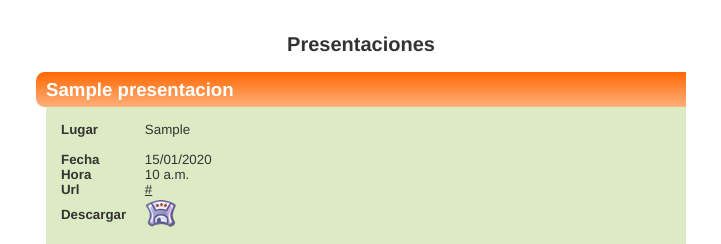
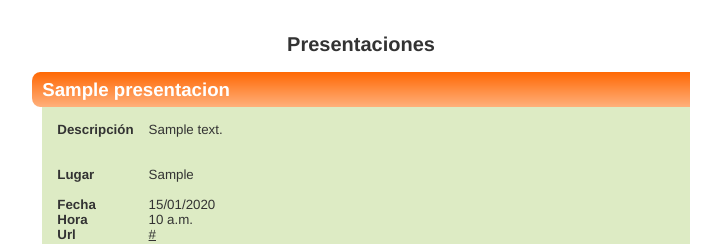
Before and after one commit to Conectivo/sofi, a Django app: template sofi/templates/detalle/detalle.html in a window 1280 px wide. Shown: the part 448-692 px from the top of the page, without its empty margins (279-1000 px from the left). Run offline with Django 3.2, Linux system fonts and the light colour scheme; the template is opened without the code that fills it: values that come from a table or form of the project are taken from there, others are empty; tables that the repository leaves empty hold one stand-in row (values such as "Sample post"); parts of the project's set-up code (start-up, migrations or seed data) failed here and were passed over; some libraries are stand-ins or nearby versions.

Commit message:
Modificado modelo de detalle agregado campo descripci?n, cambio manual de la bd: ALTER TABLE detalle_presentacion ADD COLUMN descripcion text; UPDATE detalle_presentacion SET descripcion=''; ALTER TABLE detalle_presentacion ALTER COLUMN descripcion SET NOT NULL;

```diff
--- a/sofi/apps/detalle/models.py
+++ b/sofi/apps/detalle/models.py
@@ -6,6 +6,7 @@
 
 class Presentacion(models.Model):
     titulo = models.CharField(max_length=120, verbose_name='título')
+    descripcion = models.TextField(blank=True)
     fecha = models.DateField()
     hora = models.TimeField()
     url = models.URLField(blank=True)
@@ -24,7 +25,6 @@
     nombre = models.CharField(max_length=42)
     profesion = models.CharField(max_length=21, blank=True, verbose_name='profesión')
     email = models.EmailField()
-    #foto = models.ImageField(upload_to='detalle/files', blank=True)
     foto = ImageWithThumbsField(upload_to='detalle/files', blank=True, sizes=((80,100),))
     institucion = models.CharField(max_length=50, blank=True, verbose_name='institución')
     estado = models.CharField(max_length=15, blank= True)
--- a/sofi/templates/detalle/detalle.html
+++ b/sofi/templates/detalle/detalle.html
@@ -18,6 +18,14 @@
                         <tr id="titulo">
                             <td colspan="2" class="letra_negrita letra_grande">{{presentacion.titulo}}</td>
                         </tr>
+                        {% if presentacion.descripcion %}
+                        <tr>
+                            <td class="letra_negrita margen_izquierdo">Descripci&#243;n</td>
+                            <td class="margen_izquierdo" style="white-space:pre;">
+{{presentacion.descripcion|wordwrap:"50"}}
+                            </td>
+                        </tr>
+                        {% endif %}
                         {% if presentacion.lugar %}
                         <tr>
                             <td class="letra_negrita margen_izquierdo">Lugar</td>
```
Also changed, not shown: 1 other file.
